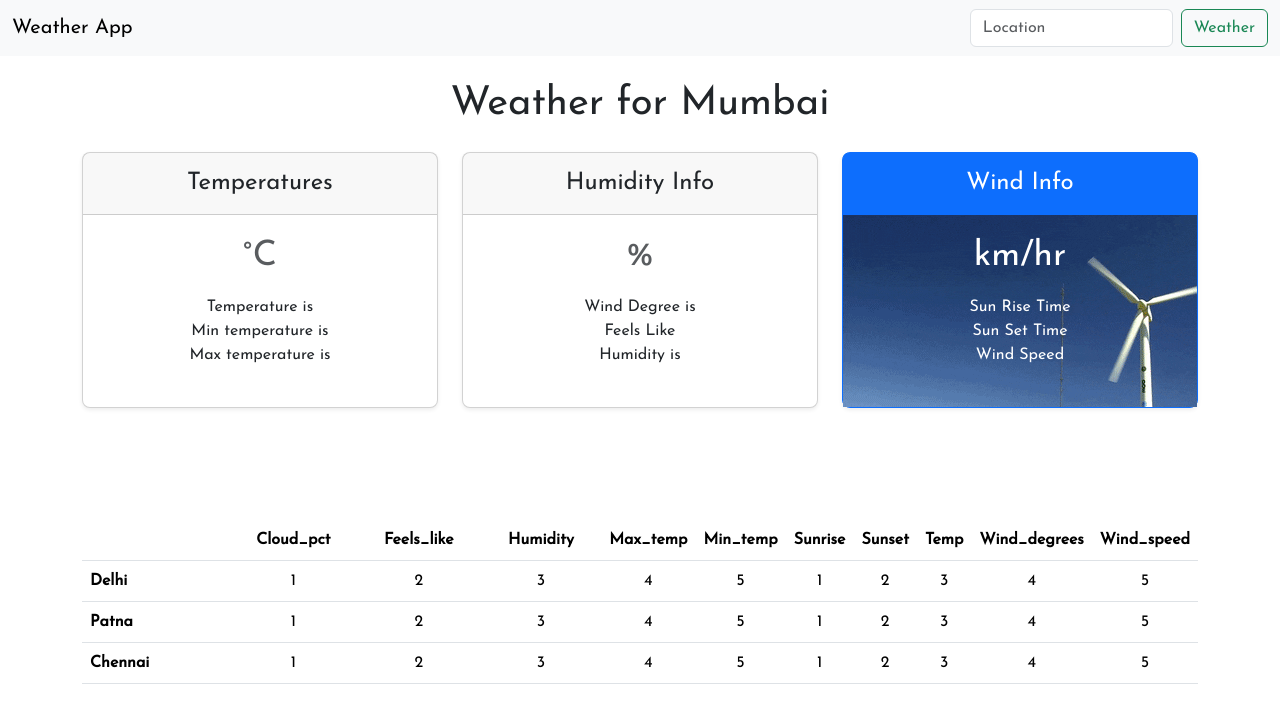
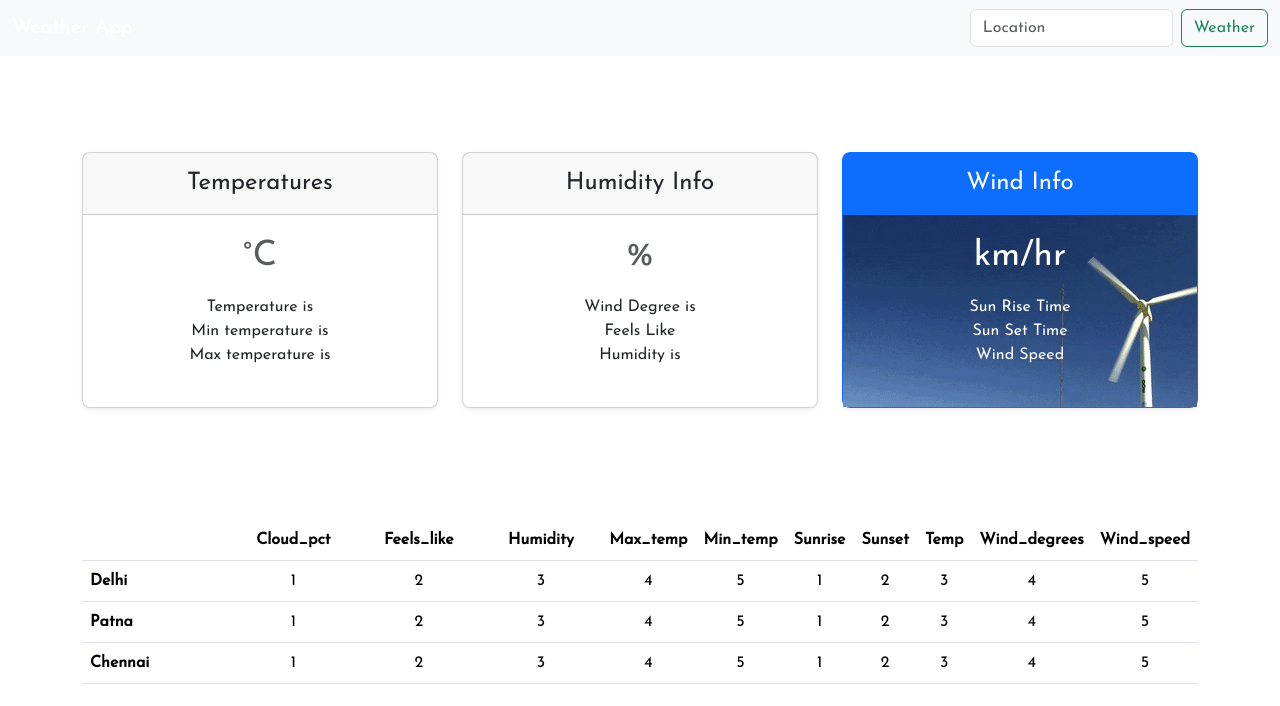
Before and after one commit to ak4631/weather-app, a plain HTML site: page index.html in a window 1280 px wide. Drawn offline with nearby package versions, Linux system fonts and the light colour scheme; no server answers.

Commit message:
new commit

```diff
--- a/index.html
+++ b/index.html
@@ -15,7 +15,7 @@
   <body>
     <nav class="navbar bg-body-tertiary">
       <div class="container-fluid">
-        <a class="navbar-brand">Weather App</a>
+        <a class="navbar-brand text-white">Weather App</a>
         <form class="d-flex" role="search">
           <input
             id="city"
@@ -32,7 +32,7 @@
     </nav>
     <div class="container">
       <main>
-        <div class="m-4 text-center">
+        <div class="m-4 text-center text-white">
           <h1>Weather for <span id="cityName"></span></h1>
         </div>
         <div class="row row-cols-1 row-cols-md-3 mb-3 text-center">
```
